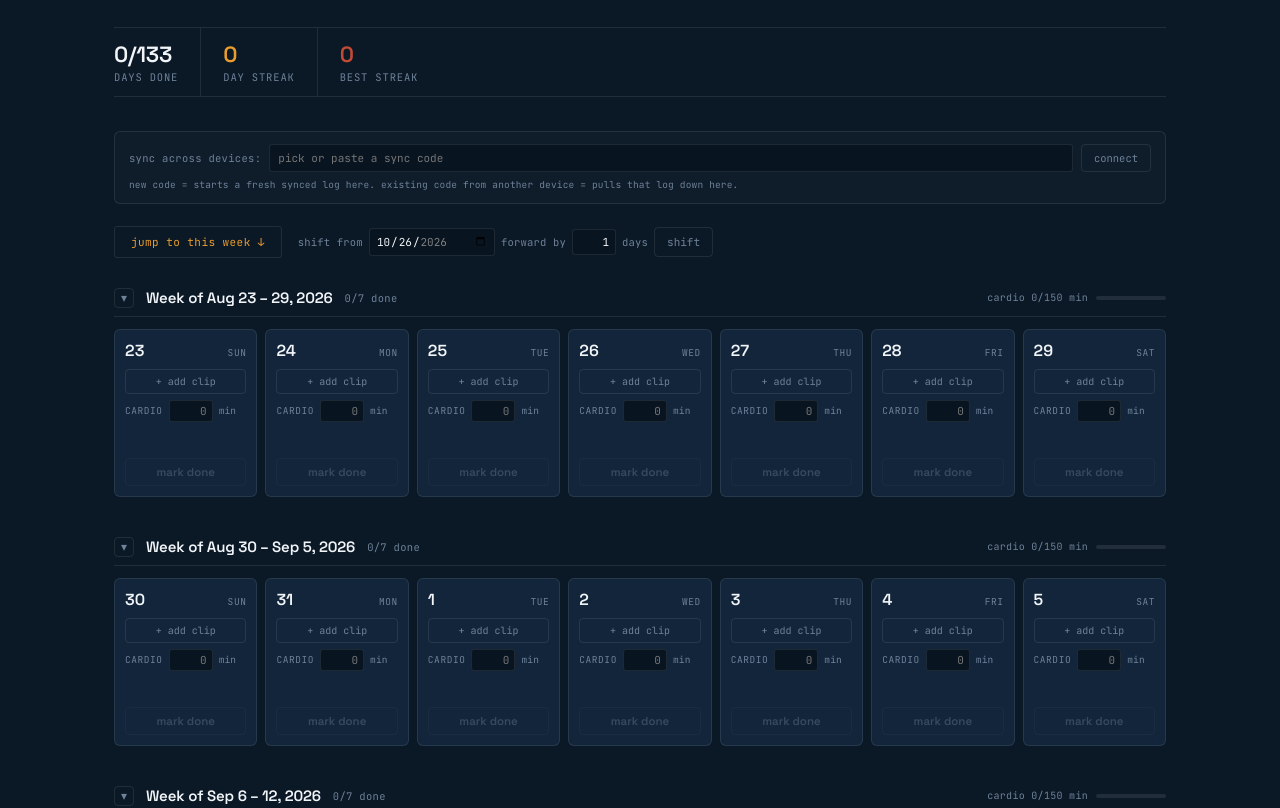
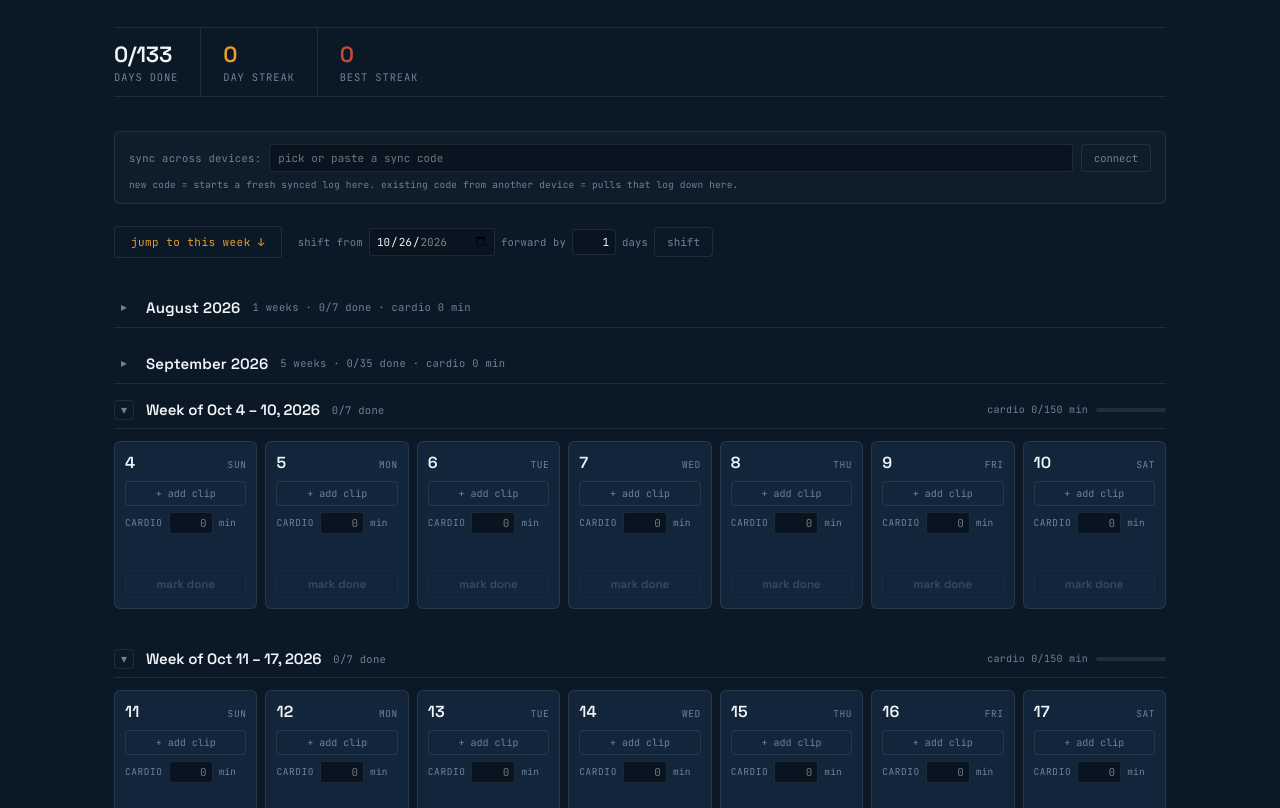
Before and after one commit to pck033/workouts, a plain HTML site: page index.html in a window 1280 px wide. Shown: the part 144-952 px from the top of the page. Drawn offline with nearby package versions, Linux system fonts and the light colour scheme.

Commit message:
Fold fully past months into collapsible month groups
Each week belongs to the month holding most of its days.

Co-Authored-By: Claude Opus 5.5 <noreply@anthropic.com>
Claude-Session: https://claude.ai/code/session_01SsvATKggUVdAMyy6hbM1Xo

```diff
--- a/index.html
+++ b/index.html
@@ -204,6 +204,18 @@
   .shift-panel #shiftBtn{ font-size:11px; padding: 7px 12px; }
 
   .week-section{ margin-bottom: 40px; }
+  .month-group{ margin-bottom: 16px; }
+  .month-group > summary{
+    list-style:none; cursor:pointer;
+    display:flex; align-items:center; gap:12px;
+    padding: 10px 0; border-bottom: 1px solid var(--paper-line-strong);
+  }
+  .month-group > summary::-webkit-details-marker{ display:none; }
+  .month-group > summary .month-caret{ font-family:'JetBrains Mono', monospace; font-size:12px; color: var(--muted); width:20px; text-align:center; }
+  .month-group[open] > summary .month-caret{ transform: rotate(90deg); }
+  .month-group > summary h2{ font-family:'Space Grotesk', sans-serif; font-weight:600; font-size:15px; margin:0; color: var(--ink-dark); }
+  .month-group > summary .month-stat{ font-size:10.5px; color: var(--muted); letter-spacing:0.03em; }
+  .month-group[open] > .month-body{ padding-top: 16px; }
   .week-head{
     display:flex;
     align-items:center;
@@ -770,6 +782,13 @@
     localStorage.setItem('trainingLogCollapsedWeeks', JSON.stringify([...collapsedWeeks]));
   }
   let collapsedWeeks = loadCollapsed(); // Set of week-index strings
+  let openMonths = (() => { try { return new Set(JSON.parse(localStorage.getItem('trainingLogOpenMonths') || '[]')); } catch(e){ return new Set(); } })();
+  document.addEventListener('toggle', e => {
+    const el = e.target;
+    if(!el.classList || !el.classList.contains('month-group')) return;
+    if(el.open) openMonths.add(el.dataset.month); else openMonths.delete(el.dataset.month);
+    try { localStorage.setItem('trainingLogOpenMonths', JSON.stringify([...openMonths])); } catch(err){}
+  }, true);
 
   function ensureDay(dateStr){
     if(!data[dateStr]) data[dateStr] = { exercises: [], selectedIds: [], done: false, cardioMins: 0 };
@@ -1009,7 +1028,7 @@
 
   function renderWeeks(){
     const container = document.getElementById('weeksContainer');
-    container.innerHTML = WEEKS.map((week, wi) => {
+    const sectionHtml = (week, wi) => {
       const wiStr = String(wi);
       const collapsed = collapsedWeeks.has(wiStr);
       const doneCount = week.filter(ds => data[ds] && data[ds].done).length;
@@ -1031,6 +1050,33 @@
             ${week.map(renderDayCell).join('')}
           </div>
         </section>`;
+    };
+    // a week belongs to the month holding most of its days (= its middle day);
+    // months whose last week has fully passed fold into one collapsible group
+    const today = todayStr();
+    const groups = [];
+    WEEKS.forEach((week, wi) => {
+      const mk = week[3].slice(0,7);
+      const g = groups[groups.length-1];
+      if(g && g.mk === mk) g.items.push(wi); else groups.push({ mk, items:[wi] });
+    });
+    container.innerHTML = groups.map(g => {
+      const lastDay = WEEKS[g.items[g.items.length-1]][6];
+      const inner = g.items.map(wi => sectionHtml(WEEKS[wi], wi)).join('');
+      if(lastDay >= today) return inner;
+      const days = g.items.flatMap(wi => WEEKS[wi]);
+      const done = days.filter(ds => data[ds] && data[ds].done).length;
+      const cardio = days.reduce((s, ds) => s + ((data[ds] && data[ds].cardioMins) || 0), 0);
+      const label = toDate(g.mk + '-01').toLocaleDateString('en-US', { month:'long', year:'numeric' });
+      return `
+        <details class="month-group" data-month="${g.mk}" ${openMonths.has(g.mk)?'open':''}>
+          <summary>
+            <span class="month-caret">▸</span>
+            <h2>${label}</h2>
+            <span class="month-stat">${g.items.length} weeks · ${done}/${days.length} done · cardio ${cardio} min</span>
+          </summary>
+          <div class="month-body">${inner}</div>
+        </details>`;
     }).join('');
   }
 
```
